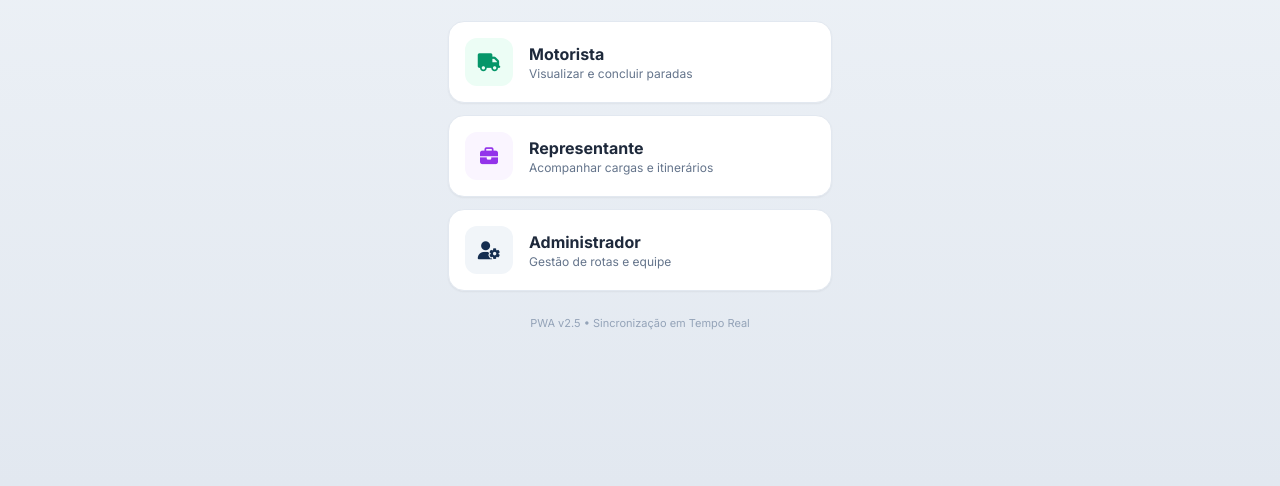
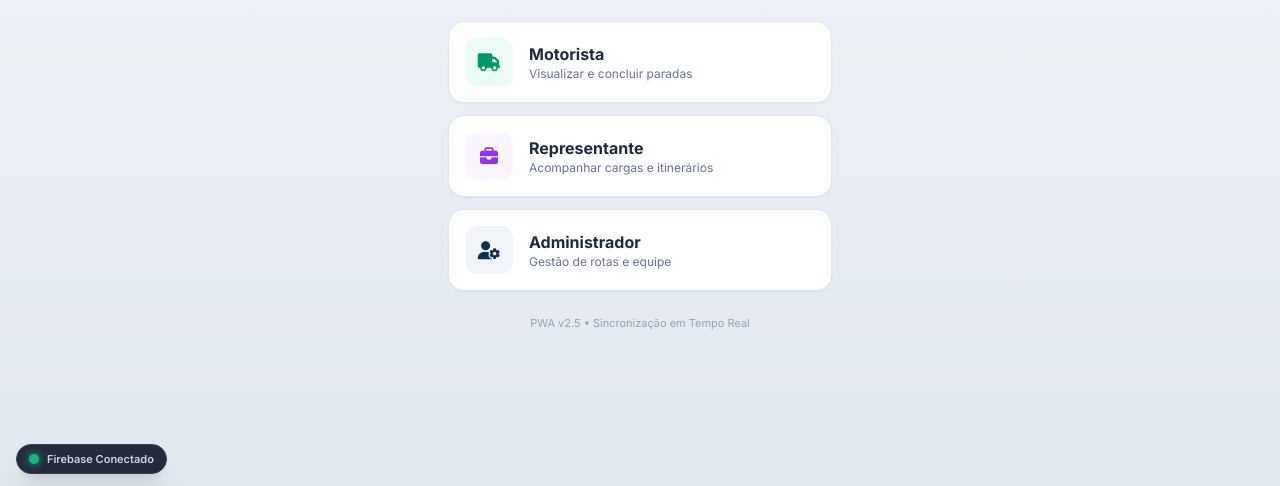
Before and after one commit to gbsj17/rotas-fibrasol, a plain HTML site: page index.html in a window 1280 px wide. Shown: the part 314-800 px from the top of the page. Drawn offline with nearby package versions, Linux system fonts and the light colour scheme; no server answers.

Commit message:
Add files via upload

```diff
--- a/index.html
+++ b/index.html
@@ -51,6 +51,12 @@
     </style>
 </head>
 <body class="h-full text-slate-800 antialiased flex flex-col justify-between">
+
+    <!-- Indicador de Status do Firebase -->
+    <div id="firebaseStatusWidget" class="fixed bottom-3 left-4 z-50 flex items-center gap-2 bg-slate-900/90 text-white px-3 py-1.5 rounded-full shadow-xl border border-slate-700 text-[11px] font-semibold backdrop-blur-sm pointer-events-none">
+        <span id="firebaseStatusDot" class="w-2.5 h-2.5 rounded-full bg-amber-400 animate-pulse"></span>
+        <span id="firebaseStatusText" class="text-slate-300">Conectando...</span>
+    </div>
 
     <!-- Container do PWA Alerta de Instalação -->
     <div id="pwaInstallBanner" class="hidden fixed top-0 left-0 right-0 bg-[#152e50] text-white px-4 py-3 z-50 shadow-xl flex items-center justify-between">
@@ -167,12 +173,10 @@
     <div id="screenRoleSelection" class="min-h-full flex flex-col items-center justify-center p-6 bg-gradient-to-b from-slate-100 to-slate-200">
         <div class="w-full max-w-sm space-y-6 text-center">
             <div class="space-y-3">
-                <!-- Ícone Reformulado: Rota de Mapa em tom Azul #152e50 -->
-                <div class="w-22 h-22 w-20 h-20 rounded-3xl bg-[#152e50] mx-auto shadow-2xl shadow-[#152e50]/20 flex items-center justify-center p-4 relative overflow-hidden border border-[#152e50]/40">
+                <div class="w-20 h-20 rounded-3xl bg-[#152e50] mx-auto shadow-2xl shadow-[#152e50]/20 flex items-center justify-center p-4 relative overflow-hidden border border-[#152e50]/40">
                     <div class="absolute inset-0 bg-gradient-to-tr from-black/20 to-transparent"></div>
                     <i class="fa-solid fa-map-location-dot text-3xl text-white relative z-10 drop-shadow"></i>
                 </div>
-                <!-- Título com tom #152e50 e fonte aumentada -->
                 <h1 class="text-3xl font-extrabold text-[#152e50] tracking-tight" style="font-family: 'Handel Gothic D', sans-serif; font-style: italic;">LOGÍSTICA FIBRASOL</h1>
                 <p class="text-xs text-slate-500 font-medium">Selecione seu perfil para acessar o sistema</p>
             </div>
@@ -601,23 +605,44 @@
         const appId = "pwa-logistica-v2";
 
         const firebaseConfig = {
-            apiKey: "",
-            authDomain: "",
-            projectId: "",
-            storageBucket: "",
-            messagingSenderId: "",
-            appId: ""
-        };
+            apiKey: "AIzaSyAUCNdX_mMJ2IiMrDGYpMF6qs1USC5KJ0k",
+            authDomain: "app-de-entregas-e5f57.firebaseapp.com",
+            projectId: "app-de-entregas-e5f57",
+            storageBucket: "app-de-entregas-e5f57.firebasestorage.app",
+            messagingSenderId: "995676671271",
+            appId: "1:995676671271:web:6a8a4e25cb0380993fed02",
+            measurementId: "G-SP7RC3KSL2"
+        };
+
+        function atualizarStatusConexao(conectado) {
+            const dot = document.getElementById('firebaseStatusDot');
+            const text = document.getElementById('firebaseStatusText');
+
+            if (conectado) {
+                dot.className = "w-2.5 h-2.5 rounded-full bg-emerald-500 shadow-[0_0_8px_#10b981]";
+                text.innerText = "Firebase Conectado";
+            } else {
+                dot.className = "w-2.5 h-2.5 rounded-full bg-slate-500";
+                text.innerText = "Modo Offline (Local)";
+            }
+        }
 
         if (firebaseConfig.apiKey && firebaseConfig.projectId) {
             try {
                 const app = initializeApp(firebaseConfig);
                 db = getFirestore(app);
                 useFirebase = true;
+                atualizarStatusConexao(true);
             } catch (e) {
                 console.warn("Erro ao inicializar Firebase. Usando LocalStorage Fallback.", e);
-            }
-        }
+                atualizarStatusConexao(false);
+            }
+        } else {
+            atualizarStatusConexao(false);
+        }
+
+        window.addEventListener('online', () => { if(useFirebase) atualizarStatusConexao(true); });
+        window.addEventListener('offline', () => { atualizarStatusConexao(false); });
 
         class LocalStorageManager {
             constructor() {
```
